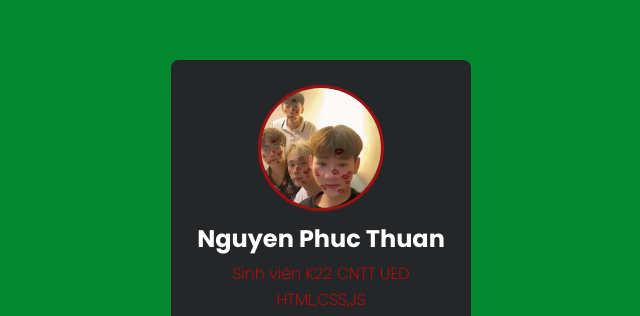
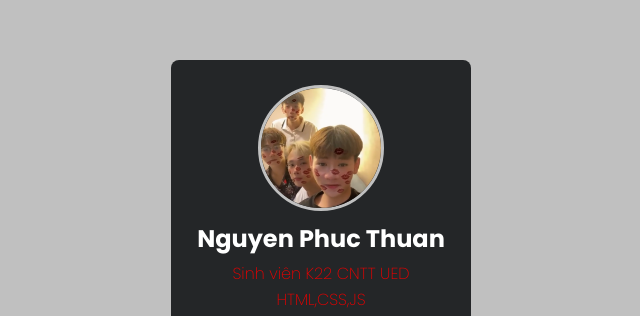
Before and after one commit to thuannguyencoder/WebCard1, a plain HTML site: page index.html in a window 1280 px wide. Shown: the part 148-464 px from the top of the page, without its empty margins (319-959 px from the left). Drawn offline with Linux system fonts and the light colour scheme.

Commit message:
Update lad1.css

```diff
--- a/lad1.css
+++ b/lad1.css
@@ -2,7 +2,7 @@
     @import url('https://fonts.googleapis.com/css2?family=Poppins:ital,wght@0,100;0,200;0,600;0,700;0,800;0,900;1,100;1,500;1,600;1,700;1,800&display=swap');
     body {
         height: 100vh;
-        background-color: rgb(3, 135, 47) ;
+        background-color:  #C0C0C0 ;
         display: flex;
         justify-content: center;
         align-items: center;
@@ -28,7 +28,7 @@
    .card_img {
         width: 120px;
         height:120px;
-        border: 3px solid rgba(188, 10, 10, 0.8);
+        border: 3px solid #C0C0C0;
         border-radius: 50%;
         overflow:hidden;
         margin: 0 auto;
```
